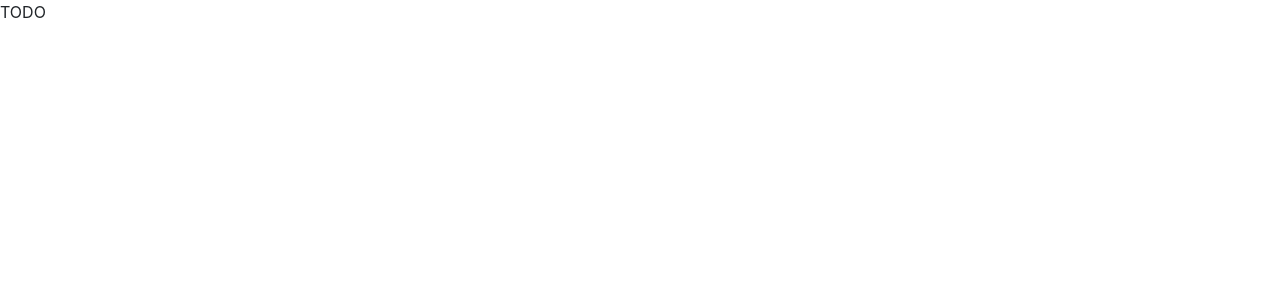
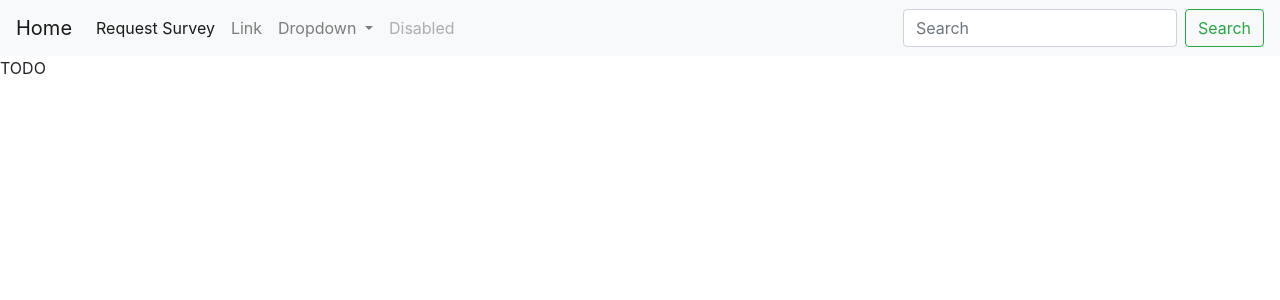
Before and after one commit to Spots87/JonesEngineeringINFX435, a Flask app: page /home in a window 1280 px wide. Before the commit the part shown is almost empty. Shown: the top 300 px of the page. Run offline with Flask 2, Linux system fonts and the light colour scheme; some libraries are stand-ins or nearby versions.

Commit message:
basic navigation

```diff
--- a/app.py
+++ b/app.py
@@ -1,6 +1,7 @@
 from flask import Flask, render_template, request, flash, redirect, url_for
 from sqlalchemy import Column, String, Integer, Sequence, Date
-from wtforms import Form, TextField, validators, StringField, SubmitField
+from wtforms import Form, TextField, validators, StringField, SubmitField, IntegerField
+import time
 import flask_sqlalchemy
 import flask_restless
 import flask_bootstrap
@@ -21,8 +22,8 @@ class SurveyRequestForm(Form):
     development = TextField("Development Name: ", validators=[validators.required()])
     client      = TextField("Client Name: ", validators=[validators.required()])
     location    = TextField("Location Name: ", validators=[validators.required()])
-    sRange      = TextField("Range: ", validators=[validators.required()])
-    section     = TextField("Section: ", validators=[validators.required()])
+    sRange      = TextField("Range: ", validators=[validators.required(), validators.length(min=2, max=2, message="Min and max length 2")])
+    section     = IntegerField("Section: ", validators=[validators.required(message="Must be integer value"), validators.number_range(min=1, max=100000, message="Must be integer between 1 and 100000")])
     township    = TextField("Township: ", validators=[validators.required()])
     requestedBy = TextField("Requested By: ", validators=[validators.required()])
 
@@ -70,20 +71,16 @@ def requestSurvey():
                     'client': request.form['client'],
                     'location': request.form['location'],
                     'range': request.form['sRange'],
-                    'section': int(request.form['section']),
+                    'section': request.form['section'],
                     'township': request.form['township'],
                     'requestedby': request.form['requestedBy']
             }
-            print(data)
             response = requests.post('http://localhost:5000/api/surveyrequest', json=data)
             if response.status_code == requests.codes.created:
-                flash('Request Created')
+                flash('Request Created. Redirecting....')
+                time.sleep(3)
+
                 return redirect(url_for('home'))
-            else:
-                flash(f'Error {response.status_code}. {response.text}')
-
-        else:
-            flash('Error. All form fields are required')
     return render_template('requestSurvey.html', form=form)
 
 
--- a/templates/base.html
+++ b/templates/base.html
@@ -8,11 +8,46 @@
 
     <title>Jones Engineering</title>
   </head>
-  <body>
-    {% block content %}
+<nav class="navbar navbar-expand-lg navbar-light bg-light">
+    <a class="navbar-brand" href="{{ url_for('home') }}">Home</a>
+  <button class="navbar-toggler" type="button" data-toggle="collapse" data-target="#navbarSupportedContent" aria-controls="navbarSupportedContent" aria-expanded="false" aria-label="Toggle navigation">
+    <span class="navbar-toggler-icon"></span>
+  </button>
+
+  <div class="collapse navbar-collapse" id="navbarSupportedContent">
+    <ul class="navbar-nav mr-auto">
+      <li class="nav-item active">
+      <a class="nav-link" href="{{url_for('requestSurvey')}}">Request Survey<span class="sr-only">(current)</span></a>
+      </li>
+      <li class="nav-item">
+        <a class="nav-link" href="#">Link</a>
+      </li>
+      <li class="nav-item dropdown">
+        <a class="nav-link dropdown-toggle" href="#" id="navbarDropdown" role="button" data-toggle="dropdown" aria-haspopup="true" aria-expanded="false">
+          Dropdown
+        </a>
+        <div class="dropdown-menu" aria-labelledby="navbarDropdown">
+          <a class="dropdown-item" href="#">Action</a>
+          <a class="dropdown-item" href="#">Another action</a>
+          <div class="dropdown-divider"></div>
+          <a class="dropdown-item" href="#">Something else here</a>
+        </div>
+      </li>
+      <li class="nav-item">
+        <a class="nav-link disabled" href="#">Disabled</a>
+      </li>
+    </ul>
+    <form class="form-inline my-2 my-lg-0">
+      <input class="form-control mr-sm-2" type="search" placeholder="Search" aria-label="Search">
+      <button class="btn btn-outline-success my-2 my-sm-0" type="submit">Search</button>
+    </form>
+  </div>
+</nav>
     <script src="https://code.jquery.com/jquery-3.3.1.slim.min.js" integrity="sha384-q8i/X+965DzO0rT7abK41JStQIAqVgRVzpbzo5smXKp4YfRvH+8abtTE1Pi6jizo" crossorigin="anonymous"></script>
     <script src="https://cdnjs.cloudflare.com/ajax/libs/popper.js/1.14.7/umd/popper.min.js" integrity="sha384-UO2eT0CpHqdSJQ6hJty5KVphtPhzWj9WO1clHTMGa3JDZwrnQq4sF86dIHNDz0W1" crossorigin="anonymous"></script>
     <script src="https://stackpath.bootstrapcdn.com/bootstrap/4.3.1/js/bootstrap.min.js" integrity="sha384-JjSmVgyd0p3pXB1rRibZUAYoIIy6OrQ6VrjIEaFf/nJGzIxFDsf4x0xIM+B07jRM" crossorigin="anonymous"></script>
-    {% endblock %}
+<body>
+{% block content %}
+{% endblock %}
   </body>
 </html>
--- a/templates/index.html
+++ b/templates/index.html
@@ -1,5 +1,4 @@
 {% extends 'base.html' %}
-
 {% block content %}
 <p>TODO</p>
 {% endblock %}
```
